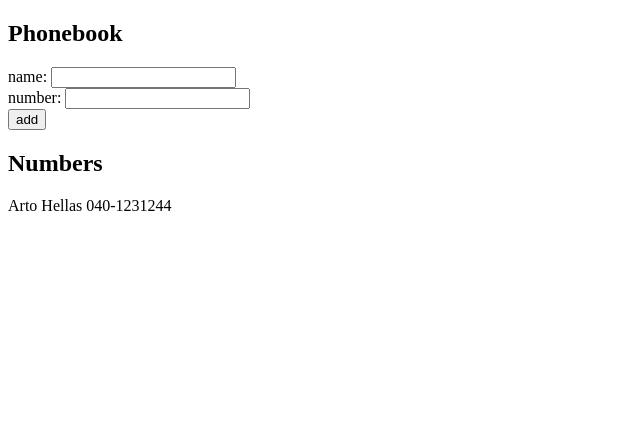
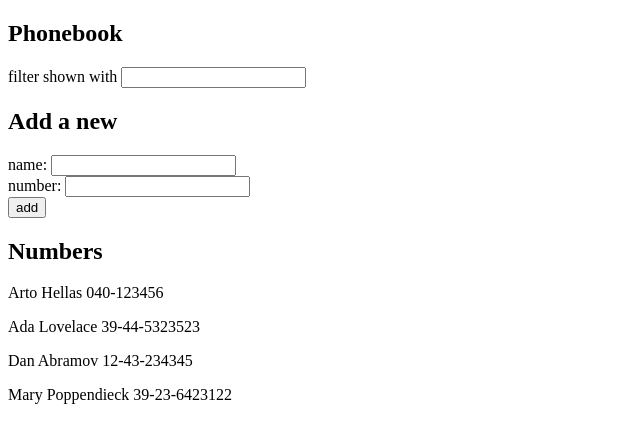
Before and after one commit to tnikFi/fullstackopen-2022, a React (Create React App) app in the folder part02/phonebook/: page / in a window 1280 px wide. Shown: the top 442 px of the page, without its empty margins (0-640 px from the left). Built offline with nearby package versions, Linux system fonts and the light colour scheme.

Commit message:
Added name search filter

```diff
--- a/part02/phonebook/src/App.js
+++ b/part02/phonebook/src/App.js
@@ -4,12 +4,13 @@ const Person = ({ person }) => <p>{person.name} {person.number}</p>
 
 const App = () => {
   const [persons, setPersons] = useState([
-    {
-      name: 'Arto Hellas',
-      number: '040-1231244'
-    }
+    { name: 'Arto Hellas', number: '040-123456' },
+    { name: 'Ada Lovelace', number: '39-44-5323523' },
+    { name: 'Dan Abramov', number: '12-43-234345' },
+    { name: 'Mary Poppendieck', number: '39-23-6423122' }
   ])
   const [newContact, setNewContact] = useState({ name: '', number: '' })
+  const [filter, setFilter] = useState('')
 
   const nameInputHandler = e => {
     e.preventDefault()
@@ -32,9 +33,18 @@ const App = () => {
     setNewContact({ name: '', number: '' })
   }
 
+  const filterHandler = e => {
+    e.preventDefault()
+    setFilter(e.target.value)
+  }
+
   return (
     <div>
       <h2>Phonebook</h2>
+        <div>
+          filter shown with <input value={filter} onChange={filterHandler} />
+        </div>
+      <h2>Add a new</h2>
       <form onSubmit={newContactHandler}>
         <div>
           name: <input value={newContact.name} onChange={nameInputHandler} />
@@ -47,7 +57,7 @@ const App = () => {
         </div>
       </form>
       <h2>Numbers</h2>
-      {persons.map(person => <Person person={person} key={person.name} />)}
+      {persons.filter(person => person.name.toLowerCase().includes(filter.toLowerCase())).map(person => <Person person={person} key={person.name} />)}
     </div>
   )
 
```
